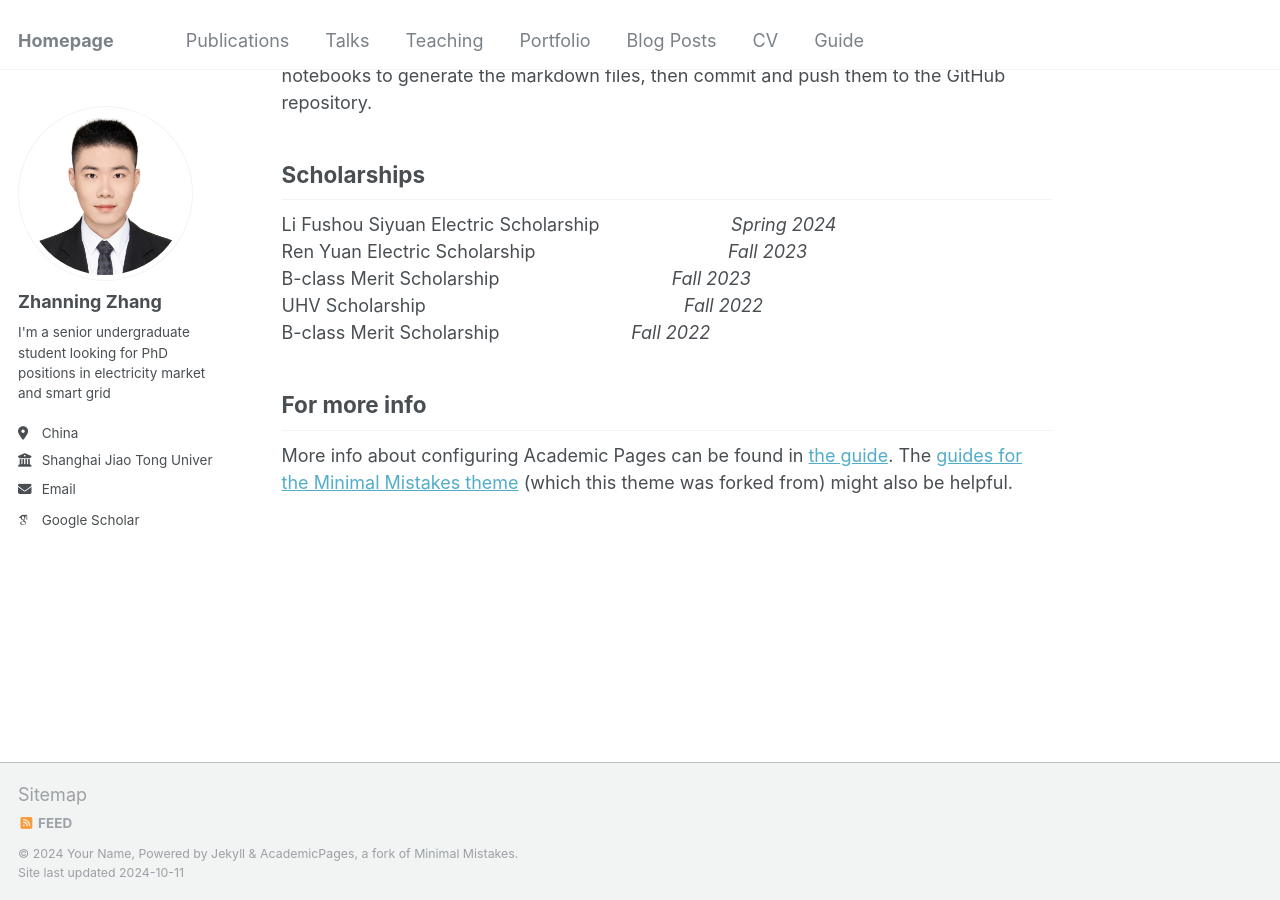
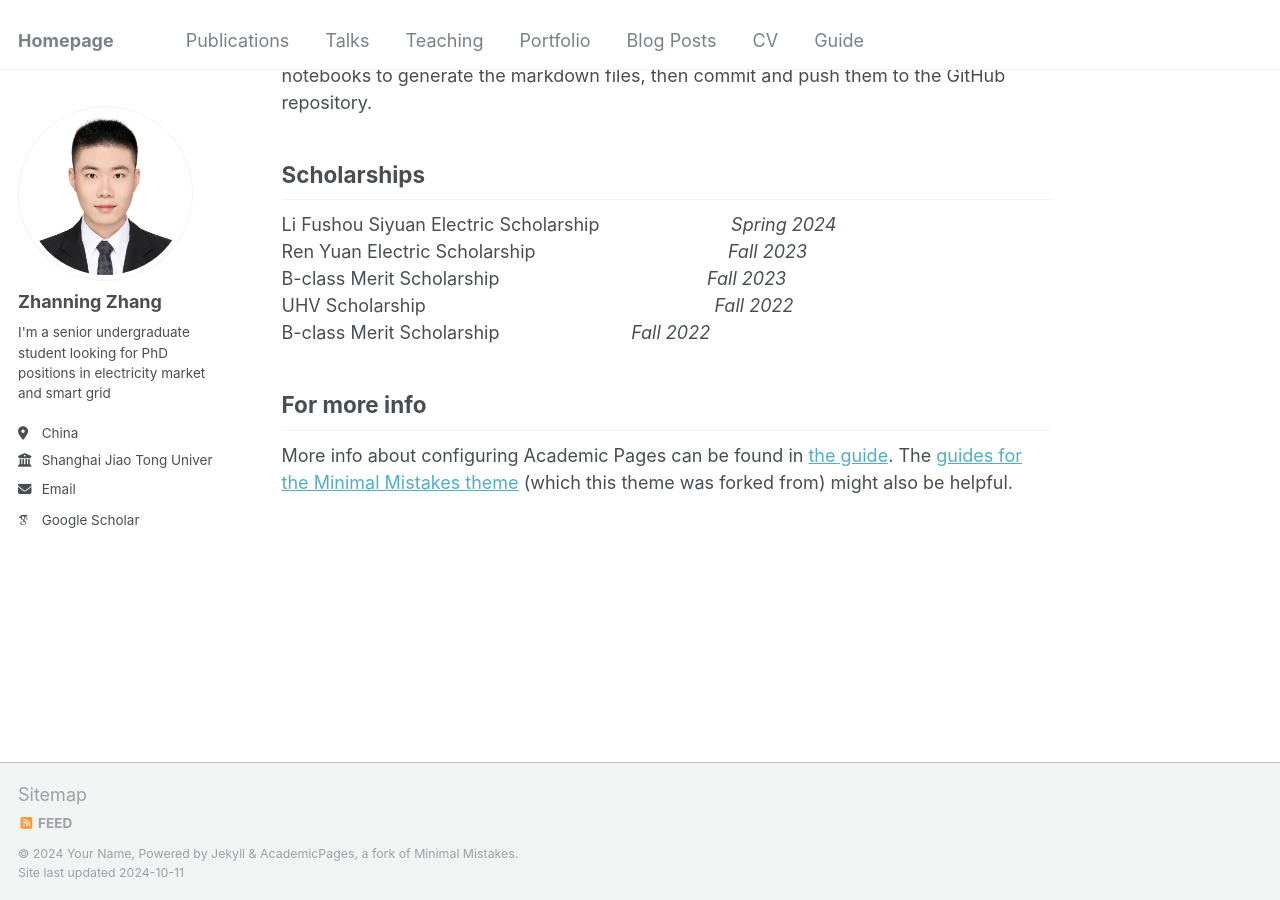
Before and after one commit to znzhang02/ZN.Zhang, a Jekyll site: the page built from _pages/about.md, in a window 1280 px wide and 900 px high, scrolled down 2051 px. Built offline with Jekyll 4.4.1, drawn with Linux system fonts in a browser that asks for light colours; some web fonts are replaced.

Commit message:
Update about.md

```diff
--- a/_pages/about.md
+++ b/_pages/about.md
@@ -48,11 +48,12 @@ Ren Yuan Electric Scholarship
 _Fall 2023_ <br>
 B-class Merit Scholarship
 &nbsp;&nbsp;&nbsp;&nbsp;&nbsp;&nbsp;&nbsp;&nbsp;&nbsp;&nbsp;&nbsp;&nbsp;&nbsp;&nbsp;&nbsp;&nbsp;&nbsp;&nbsp;&nbsp;&nbsp;&nbsp;&nbsp;&nbsp;&nbsp;
-&nbsp;&nbsp;&nbsp;&nbsp;&nbsp;&nbsp;&nbsp;
+&nbsp;&nbsp;&nbsp;&nbsp;&nbsp;&nbsp;&nbsp;&nbsp;&nbsp;&nbsp;&nbsp;&nbsp;&nbsp;&nbsp;
 _Fall 2023_ <br>
 UHV Scholarship
 &nbsp;&nbsp;&nbsp;&nbsp;&nbsp;&nbsp;&nbsp;&nbsp;&nbsp;&nbsp;&nbsp;&nbsp;&nbsp;&nbsp;&nbsp;&nbsp;&nbsp;&nbsp;&nbsp;&nbsp;&nbsp;&nbsp;&nbsp;&nbsp;
 &nbsp;&nbsp;&nbsp;&nbsp;&nbsp;&nbsp;&nbsp;&nbsp;&nbsp;&nbsp;&nbsp;&nbsp;&nbsp;&nbsp;&nbsp;&nbsp;&nbsp;&nbsp;&nbsp;&nbsp;&nbsp;&nbsp;&nbsp;&nbsp;
+&nbsp;&nbsp;&nbsp;&nbsp;&nbsp;
 _Fall 2022_ <br>
 B-class Merit Scholarship
 &nbsp;&nbsp;&nbsp;&nbsp;&nbsp;&nbsp;&nbsp;&nbsp;&nbsp;&nbsp;&nbsp;&nbsp;&nbsp;&nbsp;&nbsp;&nbsp;&nbsp;&nbsp;&nbsp;&nbsp;&nbsp;&nbsp;&nbsp;&nbsp;
```
